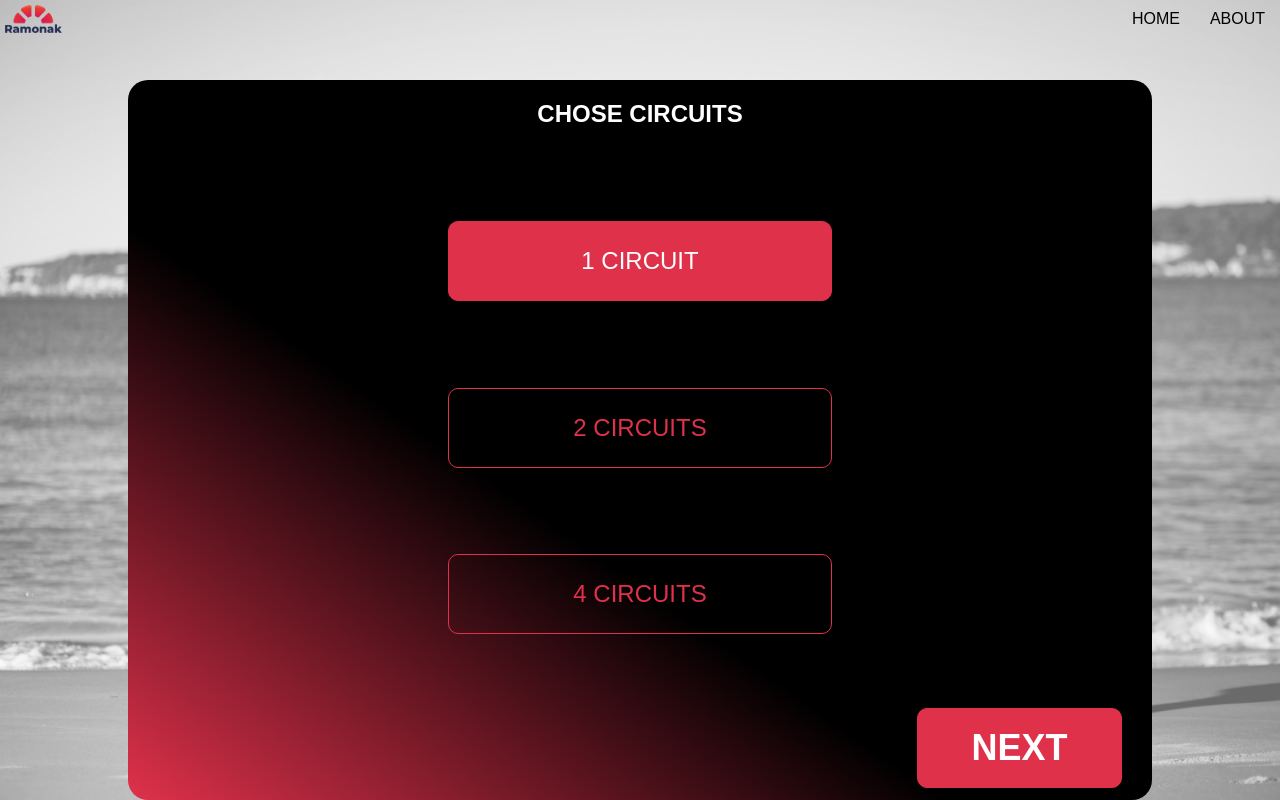
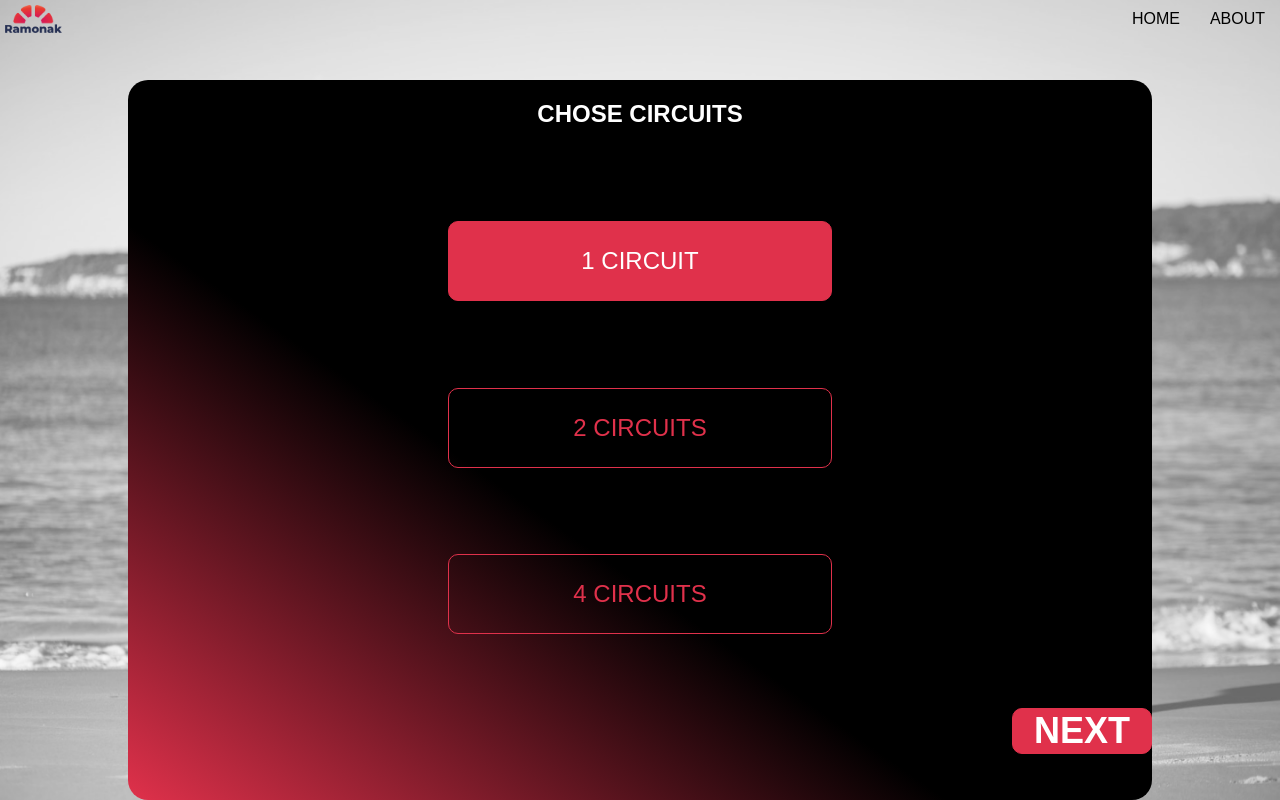
Before and after one commit to KaterinaLupacheva/tabata-app, a React (Create React App) app in the folder front-end/: page /circuits in a window 1280 px wide. Built offline with nearby package versions, Linux system fonts and the light colour scheme.

Commit message:
Next button added to div container

```diff
--- a/front-end/src/components/next-button/next-button.component.jsx
+++ b/front-end/src/components/next-button/next-button.component.jsx
@@ -3,11 +3,13 @@ import './next-button.styles.scss';
 import {Link} from 'react-router-dom';
 
 const NextButton = ({ path }) => (
-    <Link className='next-button-container' to={path}>
-        <button className='next-button'>
-            NEXT
-        </button>
-    </Link>
+    <div className='next-button-container' >
+        <Link to={path}>
+            <button className='next-button'>
+                NEXT
+            </button>
+        </Link>
+    </div>
 );
 
 export default NextButton;
--- a/front-end/src/components/next-button/next-button.styles.scss
+++ b/front-end/src/components/next-button/next-button.styles.scss
@@ -13,7 +13,7 @@
     }
 
     .next-button {
-        width: 20%;
+        width: 100%;
         background-color: var(--ramonak-color);
         color: white;
         font-size: 36px;
@@ -22,7 +22,7 @@
         border: 1.5px solid var(--ramonak-color);
         border-radius: 10px;
         cursor: pointer;
-        margin: 0 30px;
+        margin: 0 30px 0 0;
 
         @include breakpoint {
             width: 100%;
```
